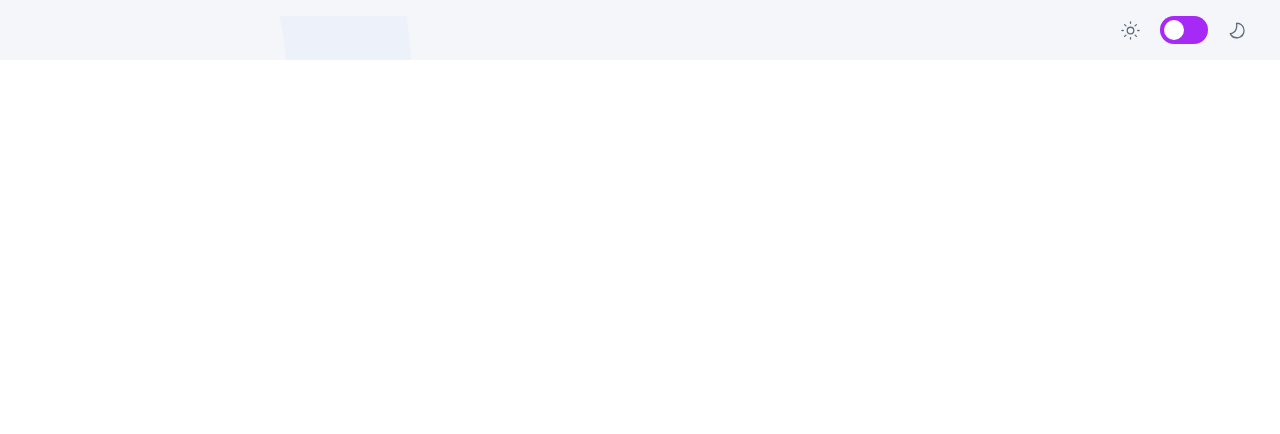
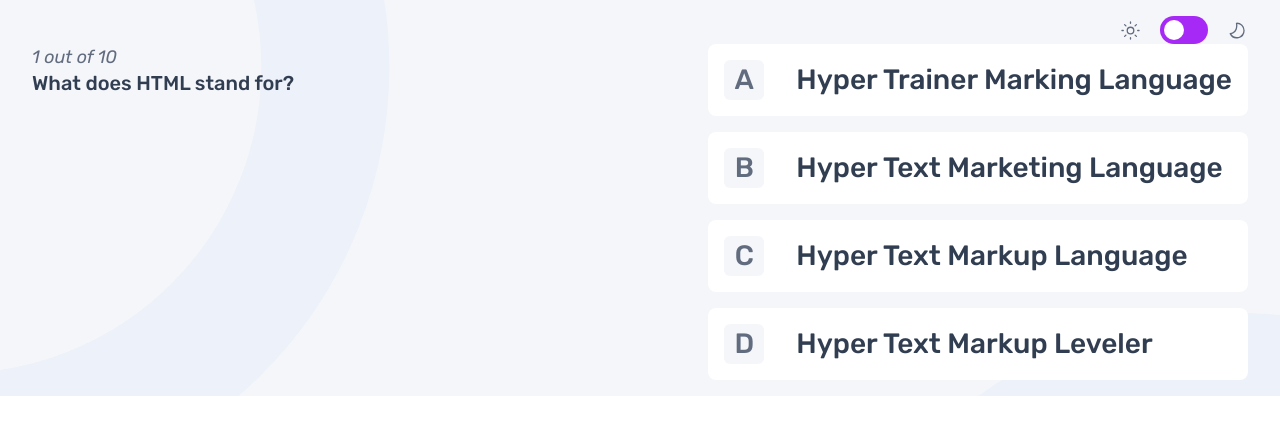
Before and after one commit to TomSif/Front-end_Mentor_Quiz-App, a React (Vite) app in the folder quiz-app/: page / in a window 1280 px wide. Both pictures are taken after a click on the button "HTML". Shown: the top 434 px of the page. Built offline with nearby package versions, Linux system fonts and the light colour scheme.

Commit message:
feat(quiz):map questions out of subject props

```diff
--- a/quiz-app/src/App.jsx
+++ b/quiz-app/src/App.jsx
@@ -28,6 +28,7 @@
     ),
     quiz: (
       <Quiz
+        subject={subject}
         onFinish={(finalScore) => {
           setScore(finalScore);
           setCurrentView("results");
@@ -47,7 +48,7 @@
 
   return (
     <div className="relative w-auto overflow-hidden py-4 px-8 transition-all duration-300 dark:bg-blue-900 bg-grey-50">
-      <picture className="absolute z-0 transition-all duration-300">
+      <picture className="absolute top-0 left-0 z-0 transition-all duration-300">
         <source
           srcSet={
             mode === "dark"
@@ -74,9 +75,9 @@
         />
         <img src="/images/pattern-background-mobile-light.svg" alt="" />
       </picture>
-      <div className="z-10 flex flex-col w-auto">
+      <div className="z-20 flex flex-col w-auto">
         <Header mode={mode} onToggleMode={toggleMode} subject={subject} />
-        <div>{views[currentView]}</div>
+        <div className="z-20">{views[currentView]}</div>
       </div>
     </div>
   );
--- a/quiz-app/src/components/Quiz.jsx
+++ b/quiz-app/src/components/Quiz.jsx
@@ -1,5 +1,37 @@
-function Quiz() {
-  return <div></div>;
+import data from "../data.json";
+import { useState } from "react";
+
+function Quiz({ subject }) {
+  const [questionIndex, setQuestionIndex] = useState(0);
+  const currentQuiz = data.quizzes.find((quiz) => quiz.title === subject);
+  const currentQuestion = currentQuiz.questions[questionIndex];
+  const totalQuestions = currentQuiz.questions.length; // 10
+  const iconLetters = ["A", "B", "C", "D"];
+
+  return (
+    <div className="flex flex-col lg:flex-row w-full lg:justify-between">
+      <div className="flex flex-col">
+        <p className="text-preset-5-mobile text-grey-500 dark:text-blue-300">
+          {questionIndex + 1} out of {totalQuestions}
+        </p>
+        <p className="text-preset-3-mobile text-blue-900 dark:text-white">
+          {currentQuestion.question}
+        </p>
+      </div>
+      <ul className="flex flex-col gap-4">
+        {currentQuestion.options.map((option, index) => (
+          <li key={index}>
+            <button className="flex gap-4 md:gap-8 p-4 items-center w-full max-w-81 md:max-w-160 lg:max-w-141 rounded-lg text-blue-900 dark:bg-blue-850 dark:text-white bg-white text-preset-4-mobile md:text-preset-4">
+              <span className="flex items-center justify-center w-10 h-10 rounded-md bg-grey-50 text-grey-500 ">
+                {iconLetters[index]}
+              </span>
+              <span className="dark:text-white text-blue-900">{option}</span>
+            </button>
+          </li>
+        ))}
+      </ul>
+    </div>
+  );
 }
 
 export default Quiz;
```
Also changed, not shown: 1 other file (tests, documents, lock files or other folders).
